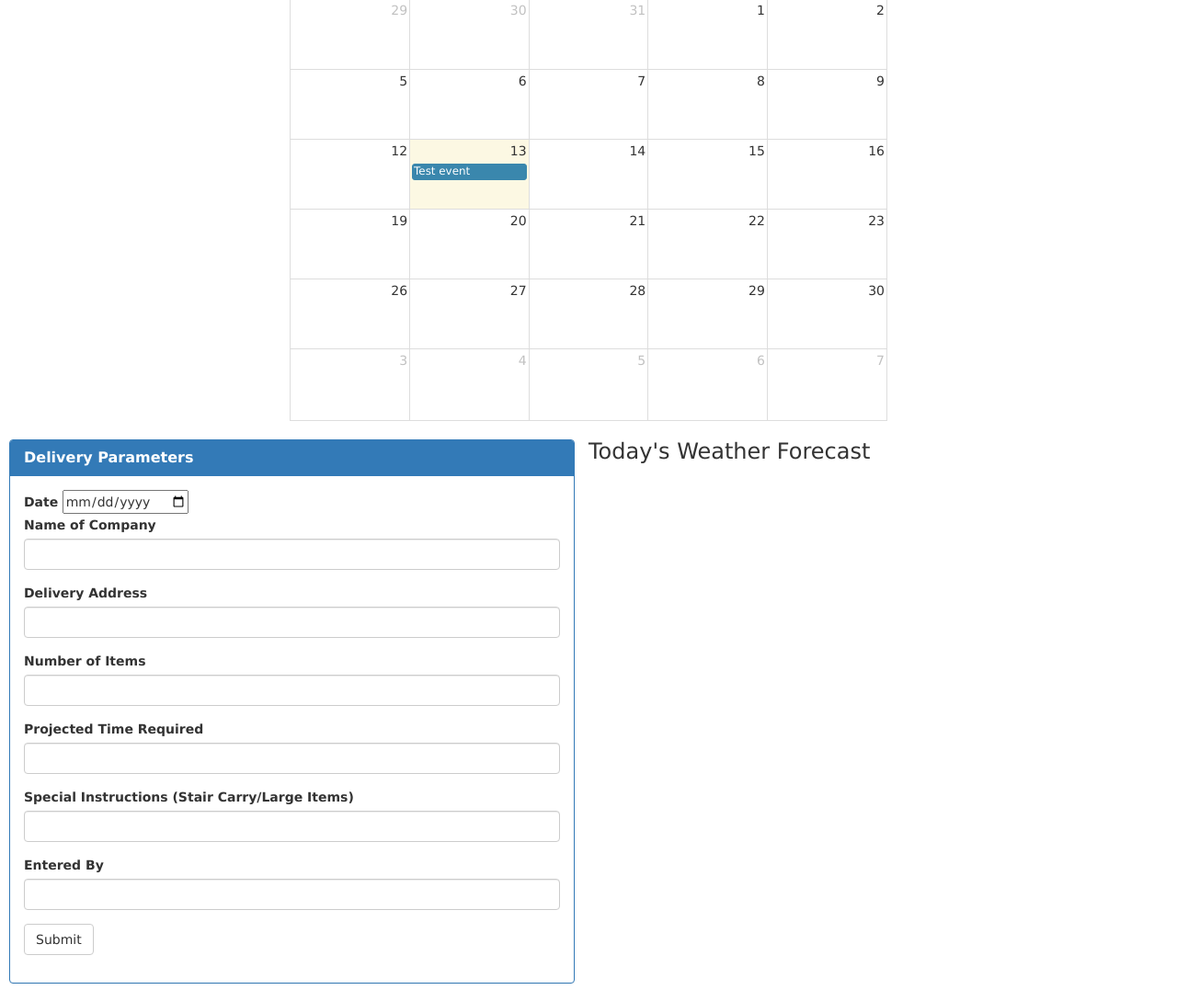
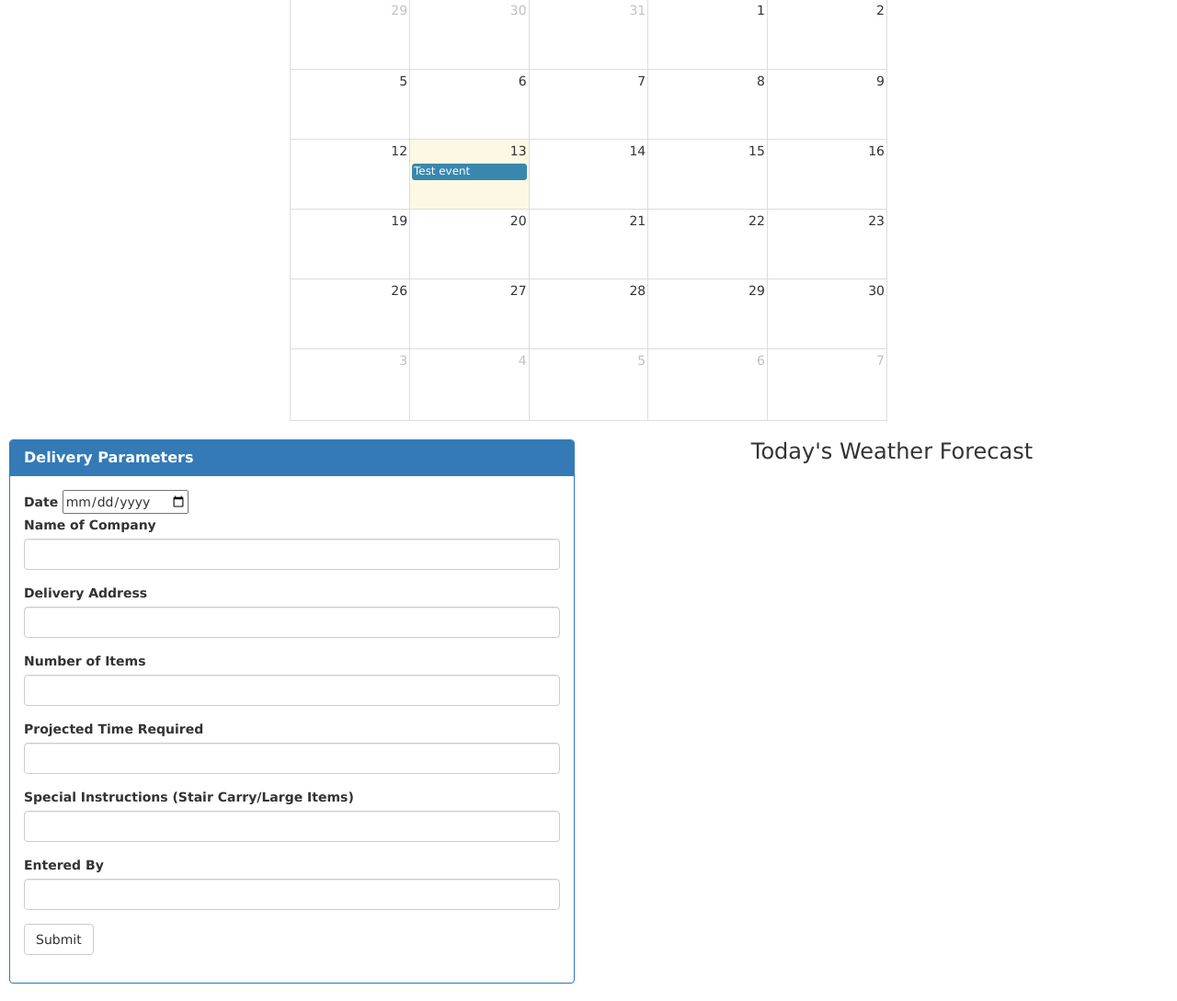
Before and after one commit to skurtz92/FurnitureScheduler-, a PHP site: page / in a window 1280 px wide. Shown: the part 335-1424 px from the top of the page at 92% size. Run offline with PHP 8.4, Linux system fonts and the light colour scheme; some libraries are stand-ins or nearby versions.

Commit message:
updated css

```diff
--- a/assets/style.css
+++ b/assets/style.css
@@ -9,3 +9,6 @@ body {
 	max-width: 650px;
 	margin: 0 auto;
 	}
+#weatherForecast {
+	text-align: center;
+}
--- a/index.html
+++ b/index.html
@@ -23,7 +23,7 @@
             </div>
 
             <div class="row">
-                <div class="col-xs-6 col-sm-6 col-md-6 col-lg-6">
+                <div class="col-lg-6 col-lg-6">
                     <br>
                     <!-- First panel is for handling the search parameters -->
                     <div class="panel panel-primary">
@@ -77,7 +77,7 @@
 
             <div class="row">
                 <div id="weatherForecast">
-                    <h3>Today's Weather Forecast</h3>
+                    <h3><center>Today's Weather Forecast</center></h3>
 
                 </div>
             </div>
```
